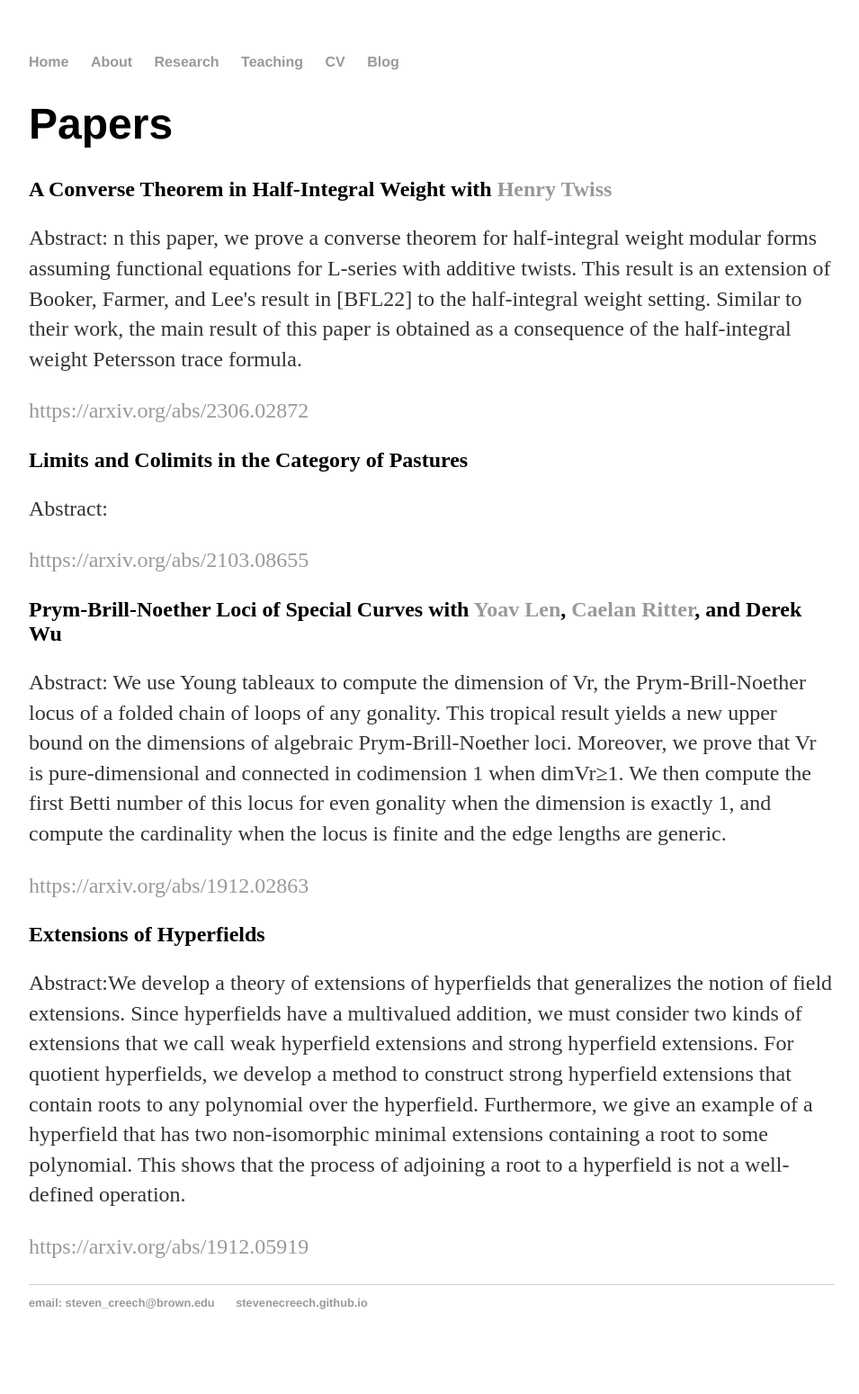
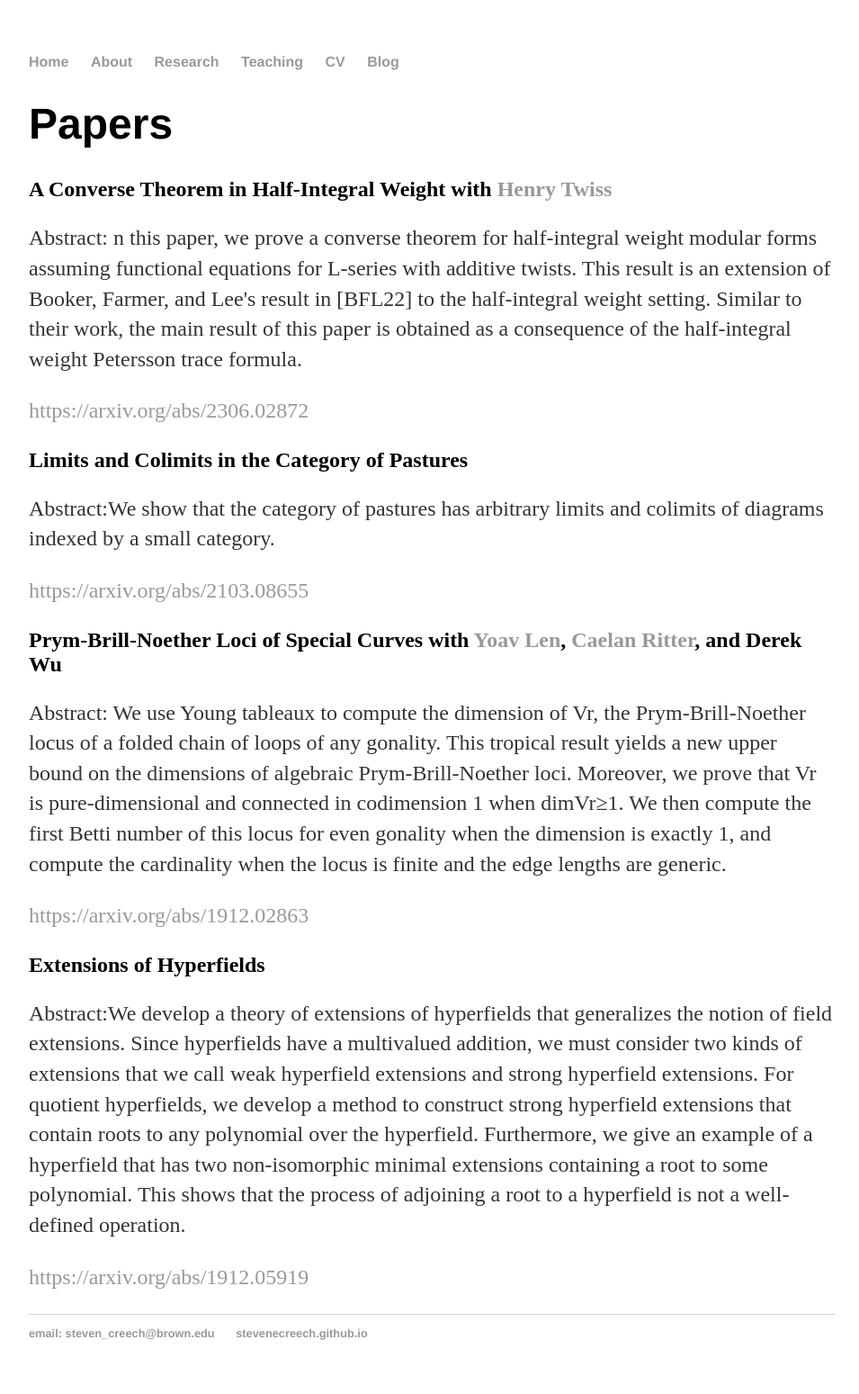
Before and after one commit to stevenecreech/stevenecreech.github.io, a Jekyll site: the page built from research/index.html, in a window 1280 px wide. Shown: the whole page at 90% size, without its empty margins (160-1115 px from the left). Built offline with Jekyll 4.4.1, drawn with Linux system fonts in a browser that asks for light colours; before the commit the page ends 1515 px from its top, so only the background shows below that.

Commit message:
Update index.html
Added Pastures Abstract

```diff
--- a/research/index.html
+++ b/research/index.html
@@ -14,7 +14,8 @@ title: Steven Creech Research
 	<p><a href="https://arxiv.org/abs/2306.02872">https://arxiv.org/abs/2306.02872</a></p>
 
 	<h2>Limits and Colimits in the Category of Pastures</h2>
-	<p>Abstract:</p>
+	<p>Abstract:We show that the category of pastures has arbitrary limits and colimits
+		of diagrams indexed by a small category.</p>
 	<p><a href="https://arxiv.org/abs/2103.08655">https://arxiv.org/abs/2103.08655</a></p>
 
 	<h2>Prym-Brill-Noether Loci of Special Curves with <a href="https://sites.google.com/site/yoavlen/home">Yoav Len</a>,
```
